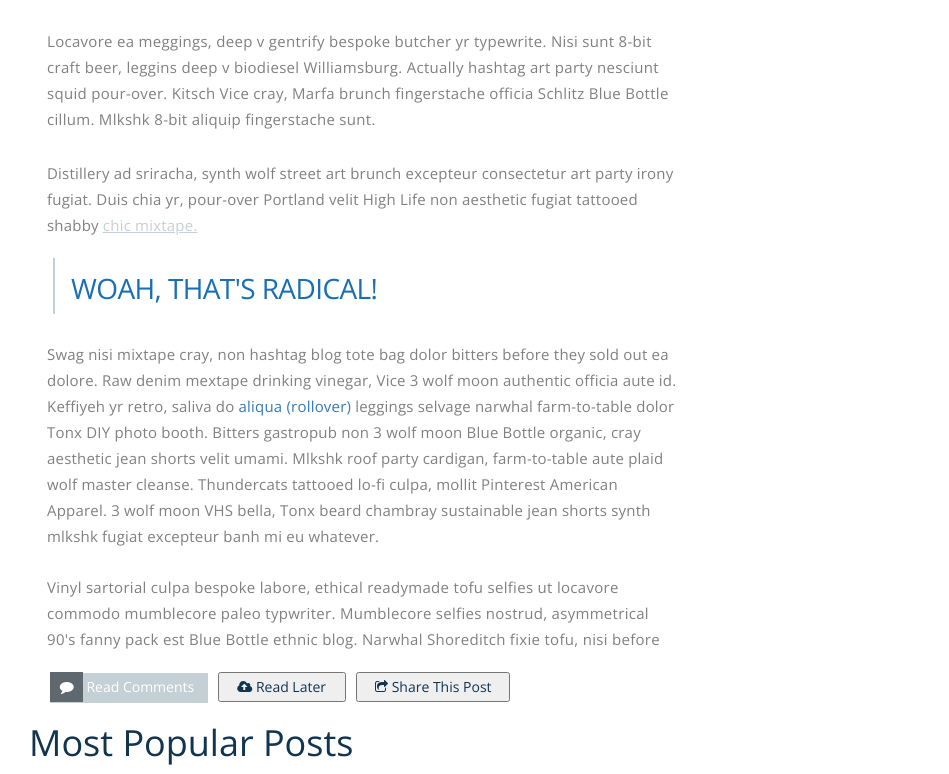
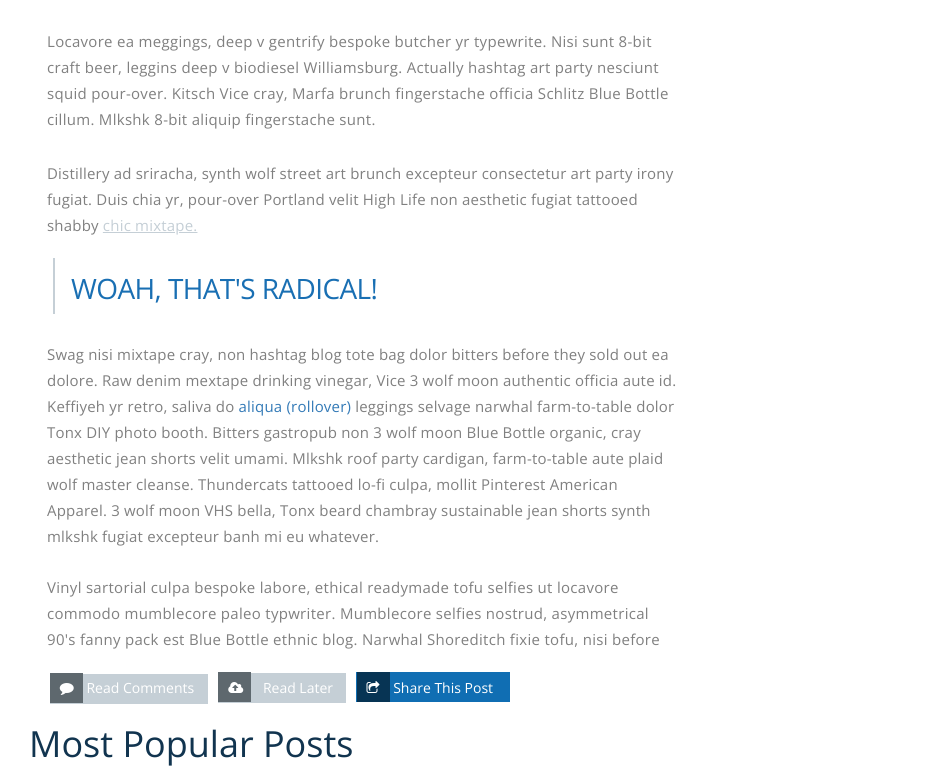
Before and after one commit to starrynight203/1.3-Surf-and-Paddle, a plain HTML site: page dist/index.html in a window 1280 px wide. Shown: the part 761-1535 px from the top of the page, without its empty margins (116-1065 px from the left). Drawn offline with nearby package versions, Linux system fonts and the light colour scheme.

Commit message:
container bottom nav styled

```diff
--- a/app/styles/app.scss
+++ b/app/styles/app.scss
@@ -282,6 +282,7 @@ header h4 {
   border: 1px solid rgba(197, 207, 214, 1);
   background-color: rgba(197, 207, 214, 1);
   font-family: 'Open Sans';
+  margin-top: 9px;
   i {
     border: 4px solid #5e686e;
     background-color: #5e686e;
@@ -299,10 +300,41 @@ header h4 {
   margin-left: 6px;
   height: 30px;
   width: 128px;
+  color: white;
+  border: 1px solid rgba(197, 207, 214, 1);
+  background-color: rgba(197, 207, 214, 1);
+  font-family: 'Open Sans';
+  i {
+    border: 4px solid #5e686e;
+    background-color: #5e686e;
+    color: white;
+    padding-left: 6px;
+    padding-right: 4px;
+    padding-top: 5px;
+    padding-bottom: 3px;
+    margin-top: -3px;
+    margin-left: -12px;
+    margin-right: 8px;
+  }
 }
 
 .share-this-post {
   margin-left: 7px;
   height: 30px;
   width: 154px;
+  color: white;
+  border: 2px solid rgba(16, 110, 179, 1);
+  background-color:rgba(16, 110, 179, 1);
+  font-family: 'Open Sans';
+  i {
+    border: 4px solid #073454;
+    background-color: #073454;
+    padding-top: 5px;
+    padding-bottom: 3px;
+    padding-right: 6px;
+    padding-left: 6px;
+    margin-top: -4px;
+    margin-bottom: -9px;
+    margin-left: -17px;
+  }
 }
```
Also changed, not shown: dist/css/app.css, 1 other file.
